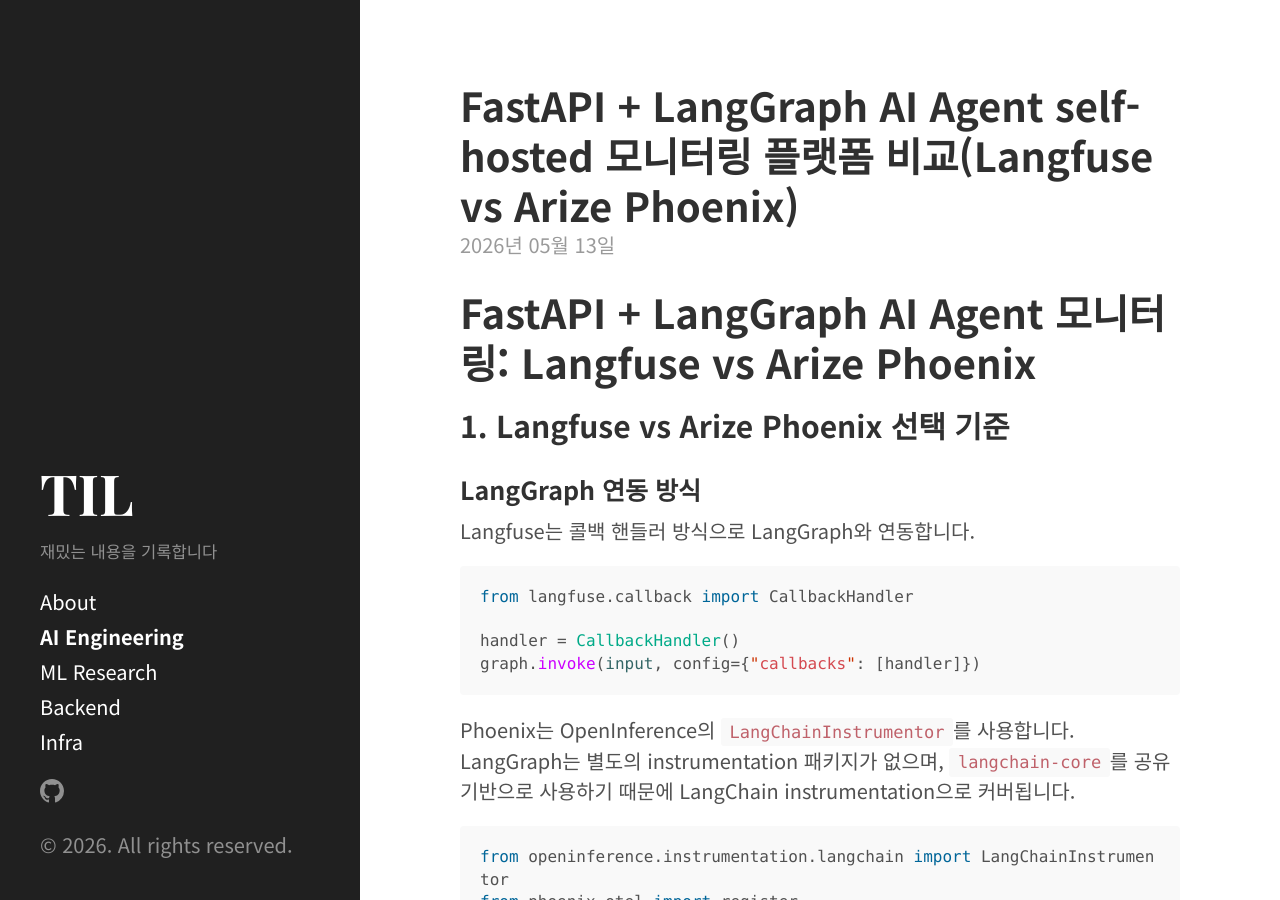
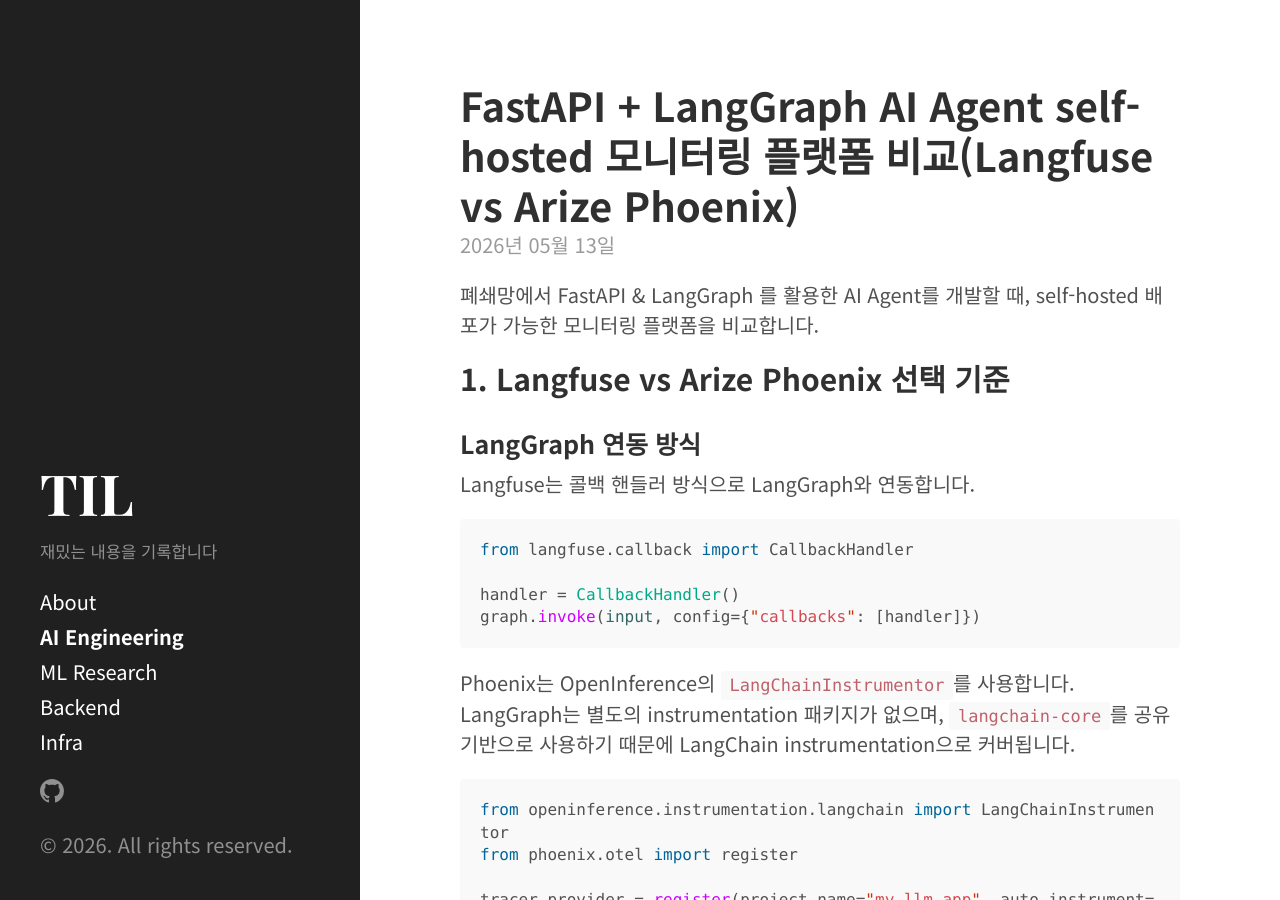
Before and after one commit to pyg410/pyg410.github.io, a Jekyll site: the page built from _posts/2026-05-13-phoenix-vs-langfuse.md, in a window 1280 px wide and 900 px high. Built offline with Jekyll 4.4.1, drawn with Linux system fonts in a browser that asks for light colours.

```diff
--- a/_posts/2026-05-13-phoenix-vs-langfuse.md
+++ b/_posts/2026-05-13-phoenix-vs-langfuse.md
@@ -4,7 +4,7 @@ title: FastAPI + LangGraph AI Agent self-hosted 모니터링 플랫폼 비교(La
 categories: [ai-engineering]
 ---
 
-# FastAPI + LangGraph AI Agent 모니터링: Langfuse vs Arize Phoenix
+폐쇄망에서 FastAPI & LangGraph 를 활용한 AI Agent를 개발할 때, self-hosted 배포가 가능한 모니터링 플랫폼을 비교합니다.
 
 ## 1. Langfuse vs Arize Phoenix 선택 기준
 
```
Also changed, not shown: _posts/2026-05-12-docker-prob.md (+1 -1 lines), _posts/2026-05-13-phoenix-and-langfuse-sdk.md (+1 -1 lines).
